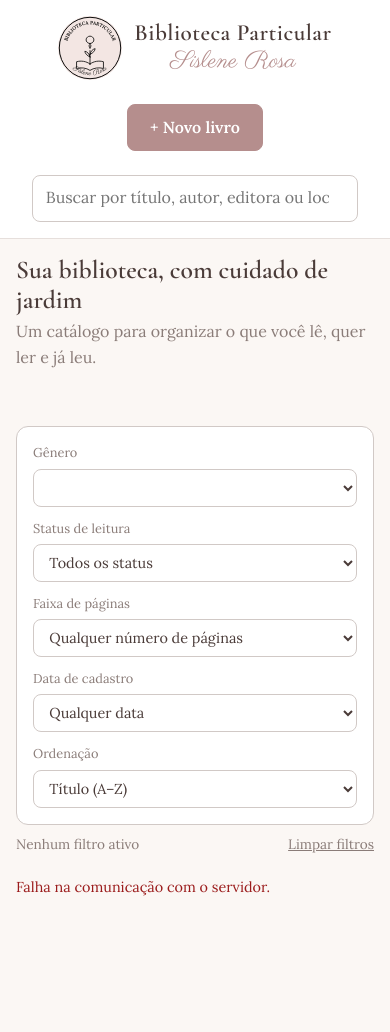
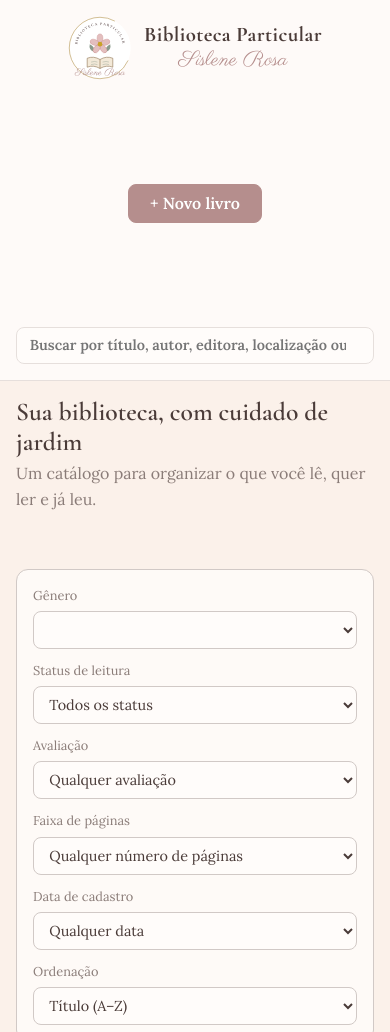
Before and after one commit to Frperoger/Site-de-Catalogo, a website: page public/index.html in a window 390 px wide. Shown: the top 1032 px of the page. Before the commit the page ends 953 px from the top, so only its background shows below. Drawn offline with nearby package versions, Linux system fonts and the light colour scheme; no server answers.

Commit message:
Alterações visuais

```diff
--- a/package.json
+++ b/package.json
@@ -1,5 +1,5 @@
 {
-  "name": "acervo-gcrmaq",
+  "name": "Biblioteca",
   "version": "0.2.0",
   "private": true,
   "main": "server.js",
--- a/public/css/style.css
+++ b/public/css/style.css
@@ -1,7 +1,7 @@
 /* Tema floral, valores estimados a partir da imagem de referência */
 :root {
-  --fundo: #fbf7f4;
-  --superficie: #ffffff;
+  --fundo: hsl(26, 65%, 95%);
+  --superficie: rgb(255 253 251 / 78%);
   --texto: #4a3b38;
   --texto-suave: #8a7c78;
   --borda: #d1c9c6;
@@ -48,6 +48,9 @@ button.primario { background: var(--primario); border-color: var(--primario); co
 button.primario:hover { background: var(--primario-hover); }
 button.link { border: none; background: none; padding: 0; color: var(--texto-suave); text-decoration: underline; }
 
+button.excluir { color: #9b1c1c; border-color: #e3c4c4; background: #fff; }
+button.excluir:hover { background: #fbeaea; border-color: #9b1c1c; }
+
 :focus-visible { outline: 2px solid var(--primario); outline-offset: 2px; }
 
 input, select, textarea {
@@ -60,44 +63,73 @@ input, select, textarea {
 textarea { resize: vertical; }
 input[type="checkbox"] { width: auto; accent-color: var(--primario); }
 
-/* Cabeçalho */
+/* ---------- Cabeçalho: itens agrupados no centro, em linha única ---------- */
 .topo {
   position: sticky;
   top: 0;
   z-index: 10;
   display: flex;
+  flex-direction: row;
+  justify-content: center;
   align-items: center;
-  gap: 1.25rem;
-  flex-wrap: wrap;
-  padding: 0.9rem 2rem;
+  flex-wrap: nowrap;
+  gap: 6.5rem;
+  padding: 1rem 2rem;
   background: var(--superficie);
   border-bottom: 1px solid var(--borda-leve);
 }
-.marca { display: flex; align-items: center; gap: 0.75rem; }
+.marca {
+  display: flex;
+  flex-direction: row;
+  align-items: center;
+  gap: 0.75rem;
+  flex: 0 0 auto;
+}
 .logo {
-  width: 44px;
-  height: 44px;
-  border-radius: 50%;
-  background: var(--logo);
+  width: 64px;
+  height: 64px;
+  display: block;
+  flex: 0 0 auto;
+}
+.titulo-marca h1 {
+  font-size: 1.3rem;
+  white-space: nowrap;
+  letter-spacing: 0.02em;
+  font-weight: bold;
+}
+.marca .assinatura {
+  font-family: "Parisienne", cursive;
+  font-size: 1.3rem;
+  line-height: 1.2;
   color: var(--primario);
-  display: flex;
-  align-items: center;
-  justify-content: center;
-  font-size: 1.4rem;
+  margin: 0;
+  white-space: nowrap;
 }
-.marca h1 { font-size: 1.45rem; }
-.marca p { margin: 0; font-size: 0.8rem; color: var(--texto-suave); }
-.topo .busca-principal { flex: 1 1 280px; max-width: 520px; margin-left: auto; }
-.topo .primario { white-space: nowrap; }
+.topo .busca-principal {
+  flex: 0 1 530px;
+  width: 530px;
+  max-width: 530px;
+  margin: 0;
+  height: 37px;
+  border:1px solid var(--borda-leve);
+  font-size: 0.9rem;
+  font-weight: bold;
+}
+.topo .primario {
+  flex: 0 0 auto;
+  white-space: nowrap;
+  border-radius: 8px;
+  padding: 0.35rem 1.3rem;
+}
 
 main { max-width: 1200px; margin: 0 auto; padding: 1.75rem 2rem 3rem; }
 
-/* Hero */
+/* ---------- Hero ---------- */
 .cabecalho-pagina { margin-bottom: 1.25rem; }
-.cabecalho-pagina h2 { font-size: 2rem; }
+.cabecalho-pagina h2 { font-size: 2.8rem; }
 .cabecalho-pagina p { margin: 0.2rem 0 0; color: var(--texto-suave); }
 
-/* Métricas clicáveis */
+/* ---------- Métricas clicáveis ---------- */
 .metricas {
   display: grid;
   grid-template-columns: repeat(5, 1fr);
@@ -110,18 +142,18 @@ main { max-width: 1200px; margin: 0 auto; padding: 1.75rem 2rem 3rem; }
   align-items: flex-start;
   gap: 0.2rem;
   padding: 1rem 1.1rem;
+  border: 1px solid var(--borda);
   border-radius: var(--raio);
   background: var(--superficie);
   text-align: left;
+  cursor: pointer;
 }
-.metrica[aria-pressed="true"] {
-  border-color: var(--primario);
-  background: var(--destaque);
-}
+.metrica:hover { border-color: var(--texto-suave); }
+.metrica[aria-pressed="true"] { border-color: var(--primario); background: var(--destaque); }
 .metrica strong { font-family: var(--fonte-titulo); font-size: 2rem; font-weight: 600; line-height: 1; }
 .metrica span { font-size: 0.85rem; color: var(--texto-suave); }
 
-/* Pills de gênero */
+/* ---------- Pills de gênero ---------- */
 .pills { display: flex; flex-wrap: wrap; gap: 0.5rem; margin-bottom: 1rem; }
 .pill { padding: 0.35rem 0.9rem; font-size: 0.85rem; }
 .pill[aria-pressed="true"] {
@@ -130,10 +162,10 @@ main { max-width: 1200px; margin: 0 auto; padding: 1.75rem 2rem 3rem; }
   background: var(--destaque);
 }
 
-/* Barra de filtros */
+/* ---------- Barra de filtros: seis colunas ---------- */
 .barra-filtros {
   display: grid;
-  grid-template-columns: repeat(5, 1fr);
+  grid-template-columns: repeat(6, 1fr);
   gap: 0.75rem;
   padding: 1rem;
   background: var(--superficie);
@@ -162,7 +194,7 @@ main { max-width: 1200px; margin: 0 auto; padding: 1.75rem 2rem 3rem; }
 .erro { color: var(--erro); font-size: 0.9rem; }
 .ajuda { color: var(--texto-suave); font-size: 0.85rem; margin: 0.3rem 0 0.8rem; }
 
-/* Grade e cards */
+/* ---------- Grade e cards ---------- */
 .grade {
   display: grid;
   grid-template-columns: repeat(auto-fill, minmax(230px, 1fr));
@@ -236,7 +268,7 @@ main { max-width: 1200px; margin: 0 auto; padding: 1.75rem 2rem 3rem; }
 }
 .mais { text-align: center; margin: 1.5rem 0; }
 
-/* Barra flutuante de seleção */
+/* ---------- Barra flutuante de seleção ---------- */
 .barra-selecao {
   position: fixed;
   left: 50%;
@@ -258,7 +290,7 @@ main { max-width: 1200px; margin: 0 auto; padding: 1.75rem 2rem 3rem; }
 }
 .barra-selecao button:hover { background: var(--destaque); }
 
-/* Modais */
+/* ---------- Modais ---------- */
 .modal {
   border: none;
   border-radius: 14px;
@@ -288,7 +320,7 @@ main { max-width: 1200px; margin: 0 auto; padding: 1.75rem 2rem 3rem; }
   padding: 0 0.3rem;
 }
 
-/* Detalhe */
+/* ---------- Detalhe ---------- */
 .detalhe-topo {
   display: grid;
   grid-template-columns: 140px 1fr;
@@ -337,8 +369,16 @@ main { max-width: 1200px; margin: 0 auto; padding: 1.75rem 2rem 3rem; }
   padding: 0.5rem 0.7rem;
   font-size: 0.85rem;
 }
+.rodape-detalhe {
+  display: flex;
+  justify-content: flex-end;
+  margin-top: 1.25rem;
+  padding-top: 1rem;
+  border-top: 1px solid var(--borda-leve);
+}
+.rodape-detalhe button { min-width: 120px; border-radius: 8px; }
 
-/* Formulário */
+/* ---------- Formulário ---------- */
 .formulario .linha {
   display: grid;
   grid-template-columns: 1fr 1fr;
@@ -385,7 +425,7 @@ main { max-width: 1200px; margin: 0 auto; padding: 1.75rem 2rem 3rem; }
   margin-top: 1.25rem;
 }
 
-/* Exportação */
+/* ---------- Exportação ---------- */
 .lista-exportar {
   max-height: 320px;
   overflow-y: auto;
@@ -405,15 +445,19 @@ main { max-width: 1200px; margin: 0 auto; padding: 1.75rem 2rem 3rem; }
 }
 .lista-exportar input { width: auto; accent-color: var(--primario); }
 
-/* Métricas e pills como botões */
-.metrica { cursor: pointer; border: 1px solid var(--borda); border-radius: var(--raio); }
-.metrica:hover { border-color: var(--texto-suave); }
-.metrica[aria-pressed="true"] { border-color: var(--primario); background: var(--destaque); }
+/* ---------- Responsivo ---------- */
+@media (max-width: 1100px) {
+  .metricas { grid-template-columns: repeat(3, 1fr); }
+  .barra-filtros { grid-template-columns: repeat(3, 1fr); }
+}
 
-/* Responsivo */
-@media (max-width: 1000px) {
-  .metricas { grid-template-columns: repeat(2, 1fr); }
-  .barra-filtros { grid-template-columns: repeat(2, 1fr); }
+@media (max-width: 900px) {
+  .topo {
+    flex-wrap: wrap;
+    text-align: center;
+  }
+  .marca { justify-content: center; }
+  .topo .busca-principal { flex: 1 1 100%; width: auto; max-width: 530px; order: 3; }
 }
 
 @media (max-width: 640px) {
@@ -427,71 +471,3 @@ main { max-width: 1200px; margin: 0 auto; padding: 1.75rem 2rem 3rem; }
   .detalhe-topo .capa { width: 100%; max-width: 180px; }
   .cabecalho-pagina h2 { font-size: 1.6rem; }
 }
-/* Cabeçalho: todos os itens agrupados no centro, em linha única */
-.topo {
-  flex-direction: row;
-  justify-content: center;
-  align-items: center;
-  text-align: left;
-  flex-wrap: nowrap;
-  gap: 1.5rem;
-  padding: 1rem 2rem;
-}
-.marca {
-  flex-direction: row;
-  align-items: center;
-  gap: 0.75rem;
-  flex: 0 0 auto;
-}
-.logo {
-  width: 64px;
-  height: 64px;
-  display: block;
-  flex: 0 0 auto;
-}
-.titulo-marca h1 {
-  font-size: 1.45rem;
-  white-space: nowrap;
-  letter-spacing: 0.02em;
-}
-.marca .assinatura {
-  font-family: "Parisienne", cursive;
-  font-size: 1.5rem;
-  line-height: 1.2;
-  color: var(--primario);
-  margin: 0;
-  white-space: nowrap;
-}
-.topo .busca-principal {
-  flex: 0 1 300px;
-  width: 300px;
-  max-width: 300px;
-  margin: 0;
-}
-.topo .primario {
-  flex: 0 0 auto;
-  white-space: nowrap;
-  border-radius: 8px;
-  padding: 0.6rem 1.4rem;
-}
-
-/* Em telas estreitas, o cabeçalho quebra em linhas centralizadas */
-@media (max-width: 900px) {
-  .topo {
-    flex-wrap: wrap;
-    justify-content: center;
-    text-align: center;
-  }
-  .marca { justify-content: center; }
-  .topo .busca-principal { flex: 1 1 100%; width: auto; max-width: 420px; order: 3; }
-}
-/* Botão de exclusão no detalhe do livro */
-button.excluir {
-  color: #9b1c1c;
-  border-color: #e3c4c4;
-  background: #fff;
-}
-button.excluir:hover {
-  background: #fbeaea;
-  border-color: #9b1c1c;
-}
--- a/public/index.html
+++ b/public/index.html
@@ -12,34 +12,56 @@
 <body>
   <header class="topo">
     <div class="marca">
-      <svg class="logo" viewBox="0 0 200 200" role="img" aria-label="Logo Biblioteca Particular">
+        <svg xmlns="http://www.w3.org/2000/svg" viewBox="0 0 100 100" width="64" height="64" aria-label="Logo Biblioteca Particular Sistene Rosa">
+        <!-- Fundo Circular -->
+        <circle cx="50" cy="50" r="48" fill="#FFFFFF" stroke="#B99A5B" stroke-width="1" stroke-dasharray="230 70" stroke-dashoffset="-20" />
+        <text x="50" y="92" text-anchor="middle" font-family="&#39;Parisienne&#39;, cursive" font-size="15" fill="#B08A8A">
+            Sislene Rosa
+        </text>
         <defs>
-          <path id="arco-topo" d="M 26,100 A 74,74 0 0 1 174,100"/>
-          <path id="arco-base" d="M 16,100 A 84,84 0 0 0 184,100"/>
+            <!-- Trajeto curvo para o texto superior -->
+            <path id="arcTop" d="M 14 50 A 36 36 0 0 1 86 50" />
         </defs>
-        <circle cx="100" cy="100" r="96" fill="none" stroke="#000" stroke-width="3"/>
-        <text font-family="Lora, Georgia, serif" font-size="15" font-weight="600" fill="#000" text-anchor="middle">
-          <textPath href="#arco-topo" startOffset="50%" textLength="190" lengthAdjust="spacing">BIBLIOTECA PARTICULAR</textPath>
+
+        <!-- Texto Curvo Superior -->
+        <text font-family="&#39;Cormorant Garamond&#39;, Georgia, serif" font-size="6" font-weight="700" letter-spacing="1.4" fill="#5C4A4A">
+            <textPath href="#arcTop" startOffset="50%" text-anchor="middle">BIBLIOTECA PARTICULAR</textPath>
         </text>
-        <text font-family="Parisienne, cursive" font-size="22" fill="#000" text-anchor="middle">
-          <textPath href="#arco-base" startOffset="50%">Sislene Rosa</textPath>
-        </text>
-        <g fill="none" stroke="#000" stroke-width="2.5" stroke-linejoin="round" stroke-linecap="round">
-          <path d="M 100,150 C 88,141 72,139 58,143 L 58,164 C 72,160 88,162 100,170 C 112,162 128,160 142,164 L 142,143 C 128,139 112,141 100,150 Z"/>
-          <path d="M 100,150 L 100,108"/>
-          <path d="M 100,86 C 88,86 84,72 92,66 C 96,62 104,62 108,66 C 116,72 112,86 100,86 Z"/>
-          <path d="M 100,100 C 96,96 96,90 100,88 C 104,90 104,96 100,100 Z"/>
-          <path d="M 100,128 C 90,124 84,116 84,110 C 92,112 98,118 100,128 Z"/>
-          <path d="M 100,120 C 110,116 116,108 116,102 C 108,104 102,110 100,120 Z"/>
+
+        <!-- Flor Central com Folhas -->
+        <g transform="translate(50 44)">
+            <path d="M-10 12 q -8 -4 -6 -12 q 9 4 6 12" fill="#8A9A8B" />
+            <path d="M10 12 q 8 -4 6 -12 q -9 4 -6 12" fill="#8A9A8B" />
+            <!-- Pétalas -->
+            <g fill="#E3BEBE" stroke="#C98B8B" stroke-width="0.6">
+            <ellipse cx="0" cy="-9" rx="4.5" ry="7" />
+            <ellipse cx="0" cy="-9" rx="4.5" ry="7" transform="rotate(72)" />
+            <ellipse cx="0" cy="-9" rx="4.5" ry="7" transform="rotate(144)" />
+            <ellipse cx="0" cy="-9" rx="4.5" ry="7" transform="rotate(216)" />
+            <ellipse cx="0" cy="-9" rx="4.5" ry="7" transform="rotate(288)" />
+            </g>
+            <!-- Centro da Flor -->
+            <circle cx="0" cy="0" r="3.6" fill="#C9A227" />
+            <!-- Folhas Sálvia -->
         </g>
-      </svg>
+
+        <!-- Livro Aberto -->
+        <g transform="translate(0, 2)">
+            <path d="M30 64 q 10 -4 20 2 q 10 -6 20 -2 v 14 q -10 -4 -20 2 q -10 -6 -20 -2 Z" fill="#F3E9D8" stroke="#8B6F4E" stroke-width="0.9" />
+            <path d="M50 66 v 14" stroke="#8B6F4E" stroke-width="1" />
+            <!-- Linhas de texto das páginas -->
+            <path d="M36 70 q 6 -2 10 0 M36 74 q 6 -2 10 0 M54 70 q 6 -2 10 0 M54 74 q 6 -2 10 0" stroke="#8A9A8B" stroke-width="0.6" fill="none" />
+        </g>
+
+        <!-- Assinatura Inferior -->
+        </svg>
       <div class="titulo-marca">
         <h1>Biblioteca Particular</h1>
         <p id="subtitulo" class="assinatura">Sislene Rosa</p>
       </div>
     </div>
     <input type="search" id="busca" class="busca-principal"
-           placeholder="Buscar por título, autor, editora ou localização..."
+           placeholder="Buscar por título, autor, editora, localização ou emprestado para..."
            aria-label="Buscar no acervo">
     <button id="abrir-novo" type="button" class="primario">+ Novo livro</button>
   </header>
@@ -66,6 +88,18 @@
           <option value="nao_lido">Não lido</option>
           <option value="lendo">Lendo</option>
           <option value="lido">Lido</option>
+        </select>
+      </div>
+      <div class="campo">
+        <label for="filtro-avaliacao">Avaliação</label>
+        <select id="filtro-avaliacao">
+          <option value="">Qualquer avaliação</option>
+          <option value="sem">Sem avaliação</option>
+          <option value="1">1 estrela</option>
+          <option value="2">2 estrelas</option>
+          <option value="3">3 estrelas</option>
+          <option value="4">4 estrelas</option>
+          <option value="5">5 estrelas</option>
         </select>
       </div>
       <div class="campo">
@@ -113,6 +147,9 @@
         <button type="button" class="fechar" data-fechar="detalhe" aria-label="Fechar">×</button>
       </header>
       <div id="detalhe-corpo"></div>
+      <div class="rodape-detalhe">
+        <button type="button" class="primario" data-fechar="detalhe">Salvar</button>
+      </div>
     </div>
   </dialog>
 
--- a/public/js/app.js
+++ b/public/js/app.js
@@ -29,6 +29,7 @@
     genero: "",
     favorito: false,
     emprestado: false,
+    avaliacao: "",
     faixa: "",
     cadastro: "",
     ordenar: "titulo",
@@ -178,7 +179,8 @@
   }
 
   function contarFiltrosAtivos() {
-    const textuais = ["q", "status", "genero", "faixa", "cadastro"].filter(k => estado[k]).length;
+    const textuais = ["q", "status", "genero", "avaliacao", "faixa", "cadastro"]
+      .filter(k => estado[k]).length;
     return textuais + (estado.favorito ? 1 : 0) + (estado.emprestado ? 1 : 0);
   }
 
@@ -190,6 +192,7 @@
   function sincronizarControles() {
     $("filtro-genero").value = estado.genero;
     $("filtro-status").value = estado.status;
+    $("filtro-avaliacao").value = estado.avaliacao;
     $("filtro-faixa").value = estado.faixa;
     $("filtro-cadastro").value = estado.cadastro;
     $("filtro-ordenar").value = estado.ordenar;
@@ -272,7 +275,8 @@
   function limparFiltros() {
     clearTimeout(timerBusca);
     Object.assign(estado, {
-      q: "", status: "", genero: "", favorito: false, emprestado: false, faixa: "", cadastro: "",
+      q: "", status: "", genero: "", favorito: false, emprestado: false,
+      avaliacao: "", faixa: "", cadastro: "",
     });
     $("busca").value = "";
     sincronizarControles();
@@ -344,6 +348,7 @@
         genero: estado.genero,
         favorito: estado.favorito ? "1" : "",
         emprestado: estado.emprestado ? "1" : "",
+        avaliacao: estado.avaliacao,
         ordenar: estado.ordenar,
         faixa: estado.faixa,
         cadastro: estado.cadastro,
@@ -721,6 +726,9 @@
   $("filtro-status").addEventListener("change", () =>
     alterarFiltro(() => { estado.status = $("filtro-status").value; })
   );
+  $("filtro-avaliacao").addEventListener("change", () =>
+    alterarFiltro(() => { estado.avaliacao = $("filtro-avaliacao").value; })
+  );
   $("filtro-faixa").addEventListener("change", () =>
     alterarFiltro(() => { estado.faixa = $("filtro-faixa").value; })
   );
```
Also changed, not shown: db.js (+50 -9 lines), server.js (+9 -0 lines), 3 other files.
